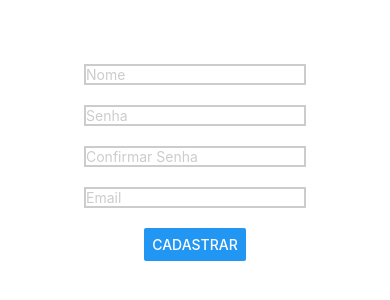
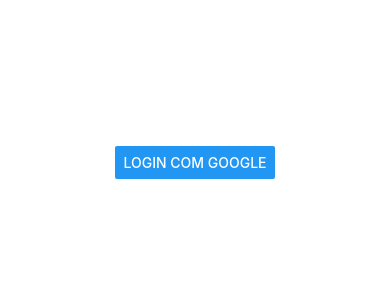
Before and after one commit to judsonkerller/monitor-sinais-vitais, a React Native app: screen / in a window 390 px wide. Shown: the part 260-560 px from the top of the page. Built offline with nearby package versions, Linux system fonts and the light colour scheme.

Commit message:
tela de login parte 1

```diff
--- a/App.js
+++ b/App.js
@@ -1,11 +1,14 @@
+import React from 'react';
 import { StatusBar } from 'expo-status-bar';
 import { StyleSheet, Text, View } from 'react-native';
 import Cadastro from './src/screens/cadastro';
+import LoginScreen from './src/screens/Login';
 
 export default function App() {
+
   return (
     <View style={styles.container}>
-      <Cadastro />
+      <LoginScreen />
       <StatusBar style="auto" />
     </View>
   );
--- /dev/null
+++ b/src/screens/Login.js
@@ -0,0 +1,51 @@
+import React from 'react';
+import { View, Button, Alert } from 'react-native';
+import * as Google from 'expo-google-app-auth';
+import firebase from 'firebase/app';
+
+export default function LoginScreen() {
+  // Função para fazer login com o Google
+  const signInWithGoogleAsync = async () => {
+    try {
+      const result = await Google.logInAsync({
+        // Configure as informações do seu app do Google
+        androidClientId: 'SEU_ANDROID_CLIENT_ID',
+        iosClientId: 'SEU_IOS_CLIENT_ID',
+        scopes: ['profile', 'email'],
+      });
+
+      if (result.type === 'success') {
+        // Acessa o token de autenticação do Google
+        const { idToken, accessToken } = result;
+
+        // Cria uma credencial do Google usando o token
+        const credential = firebase.auth.GoogleAuthProvider.credential(idToken, accessToken);
+
+        // Faz o login com a credencial
+        firebase.auth().signInWithCredential(credential)
+          .then(() => {
+            // Login bem sucedido, faça o que precisar aqui
+            Alert.alert('Sucesso', 'Login com Google bem sucedido!');
+          })
+          .catch(error => {
+            // Tratamento de erro
+            Alert.alert('Erro', 'Falha no login com Google.');
+            console.error(error);
+          });
+      } else {
+        // Login cancelado pelo usuário
+        Alert.alert('Aviso', 'O login com Google foi cancelado.');
+      }
+    } catch (e) {
+      // Erro durante o processo de login
+      Alert.alert('Erro', 'Ocorreu um erro durante o login com Google.');
+      console.error(e);
+    }
+  };
+
+  return (
+    <View style={{ flex: 1, alignItems: 'center', justifyContent: 'center' }}>
+      <Button title="Login com Google" onPress={signInWithGoogleAsync} />
+    </View>
+  );
+}
```
Also changed, not shown: package.json (+5 -3 lines), 1 other file (tests, documents, lock files or other folders).
